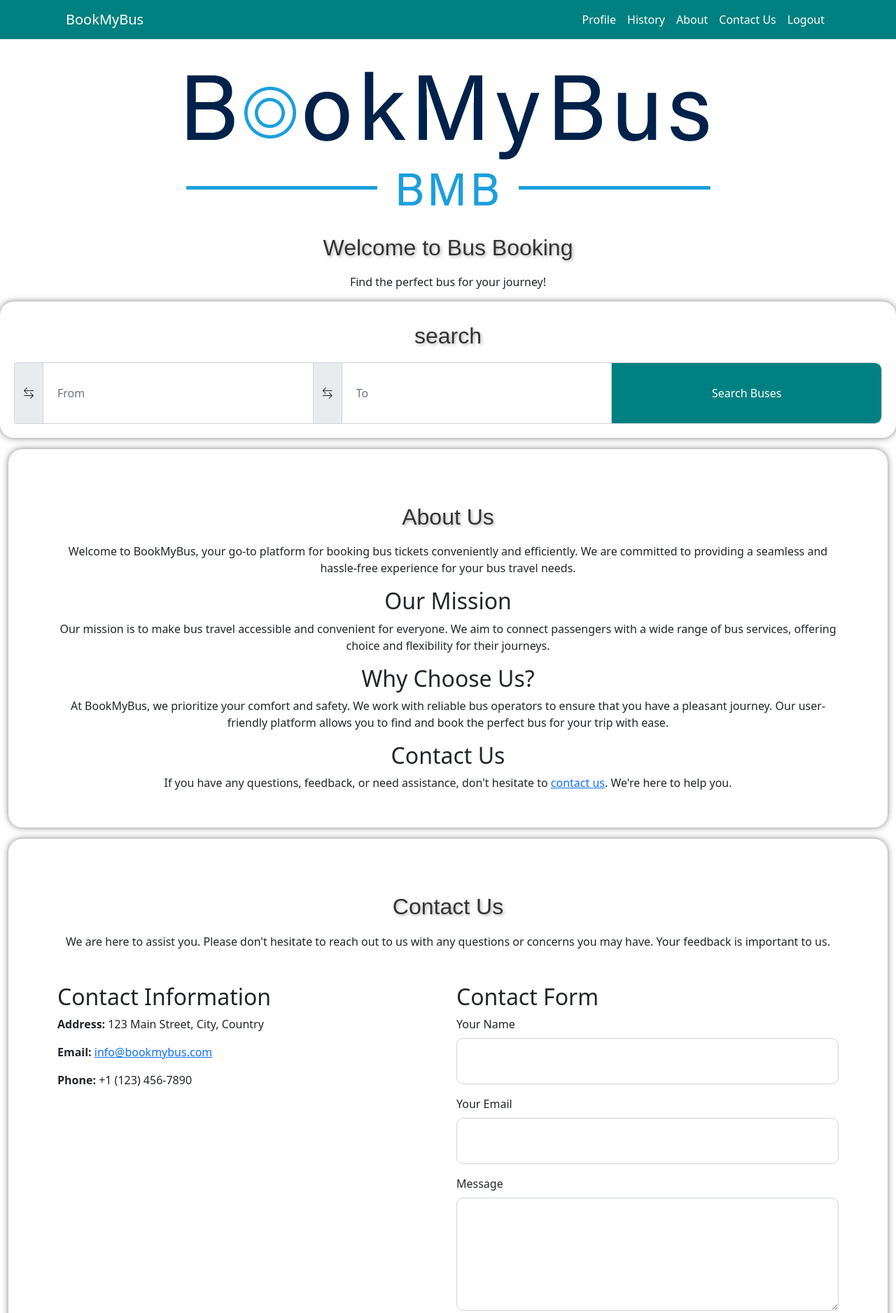
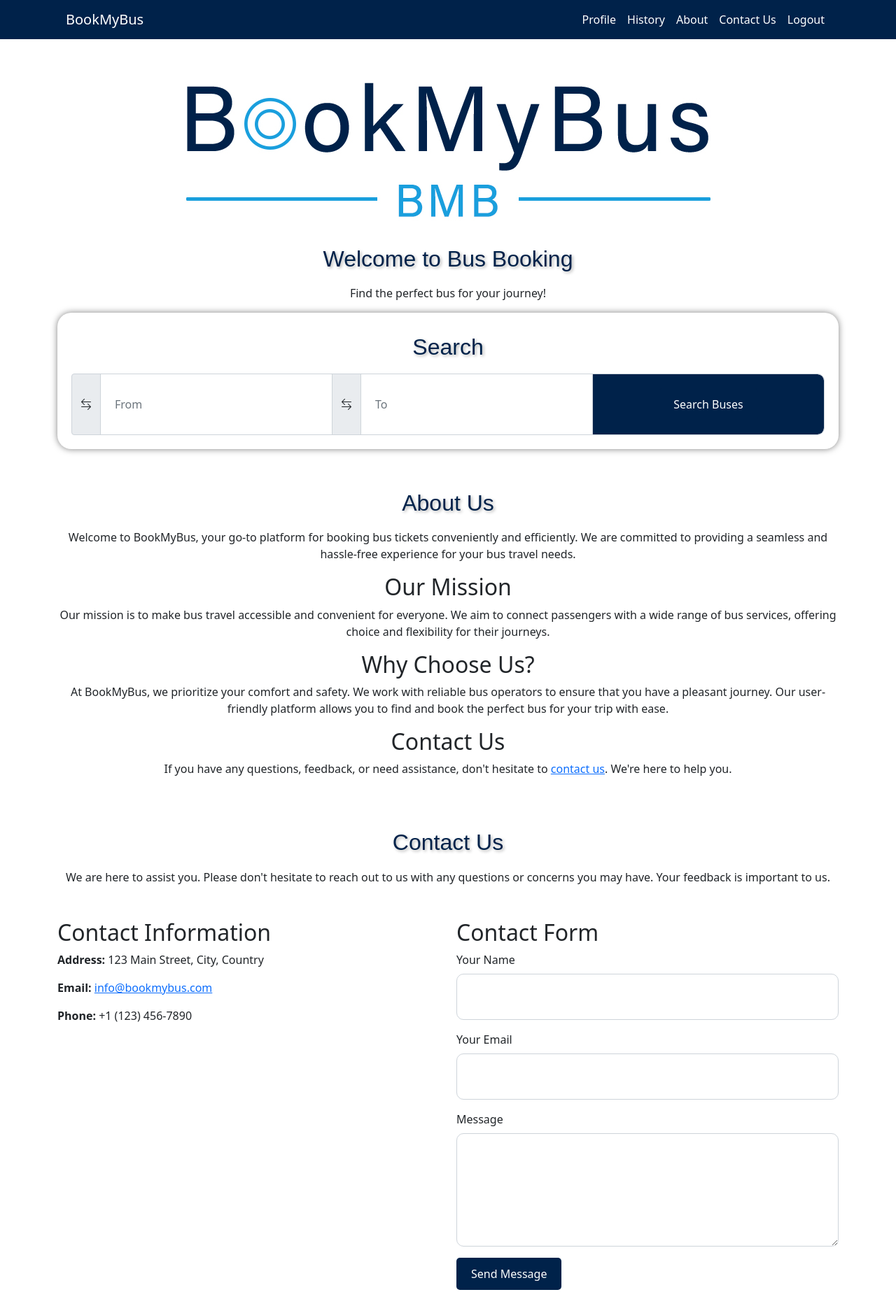
Before and after one commit to Abubakarauta/frontend, a plain HTML site: page index.html in a window 1280 px wide. Shown: the top 1877 px of the page at 70% size. Drawn offline with Linux system fonts and the light colour scheme; no server answers.

Commit message:
color pallet stlye

```diff
--- a/index.html
+++ b/index.html
@@ -1,32 +1,23 @@
 <!DOCTYPE html>
 <html lang="en">
-
 <head>
     <meta charset="UTF-8">
-
     <meta name="viewport" content="width=device-width, initial-scale=1.0">
     <title>Bus Booking Home</title>
     <!-- Include Bootstrap CSS -->
     <link href="bootstrap-5.1.3-dist/css/bootstrap.min.css" rel="stylesheet">
-    <link href="bootstrap-5.1.3-dist\bootstrap-icons\bootstrap-icons-1.11.1\bootstrap-icons.min.css" rel="stylesheet">
-
+    <link href="bootstrap-5.1.3-dist/bootstrap-icons/bootstrap-icons-1.11.1/bootstrap-icons.min.css" rel="stylesheet">
     <link href="style.css" rel="stylesheet">
-
-    <!-- Custom CSS for your website -->
-
 </head>
-
 <body>
-
-
-
-    <div class="container-fluid ">
+    <div class="container-fluid">
         <div class="row">
-
-            <!-- <div class="col-md-6 offset-md-3"> -->
             <nav class="navbar navbar-expand-lg navbar-light navi">
                 <div class="container">
-                        <a class="navbar-brand text-white me-auto" href="index.html">BookMyBus</a>
+                    <a class="navbar-brand text-white me-auto" href="index.html">
+                        <!-- <img src="./BookMyBus1.jpg" alt="Your Logo" class="img-fluid logo"> -->
+                        BookMyBus
+                    </a>
                     <button class="navbar-toggler" type="button" data-bs-toggle="collapse"
                         data-bs-target="#navbarNav" aria-controls="navbarNav" aria-expanded="false"
                         aria-label="Toggle navigation">
@@ -37,7 +28,6 @@
                             <li class="nav-item">
                                 <a class="nav-link text-white" href="profile.html">Profile</a>
                             </li>
-
                             <li class="nav-item">
                                 <a class="nav-link text-white" href="booking_history.html">History</a>
                             </li>
@@ -45,13 +35,8 @@
                                 <a class="nav-link text-white" href="about.html">About</a>
                             </li>
                             <li class="nav-item">
-                                    <a class ="nav-link text-white" href="contact.html">Contact Us</a>
+                                <a class="nav-link text-white" href="contact.html">Contact Us</a>
                             </li>
-                                <!-- Remove the "Booking" option -->
-                                <!-- <li class="nav-item">
-                                    <a class="nav-link text-white" href="bus_booking.html">Booking</a>
-                                </li> -->
-
                             <li class="nav-item">
                                 <a class="nav-link text-white" id="logout" href="#" onclick="logoutUser()">Logout</a>
                             </li>
@@ -59,18 +44,22 @@
                     </div>
                 </div>
             </nav>
+        </div>
+    </div>
 
-                <div class="logo">
+    <div class="container mt-3">
+        <div class="row">
+            <div class="col-md-12">
+                <div class="logo text-center">
                     <img src="./BookMyBus 1.jpg" alt="Your Logo" class="img-fluid">
                 </div>
-
-                <h1 class="text-center mt-3">Welcome to Bus Booking</h1>
+                <h1 class="home-heading text-center mt-3">Welcome to Bus Booking</h1>
                 <p class="text-center">Find the perfect bus for your journey!</p>
                 <!-- Search Form -->
                 <form id="search-form" action="./bus_details.html" class="search-form">
                     <!-- <div class="mb-3 d-flex align-items-center"> -->
                         <fieldset class="form-group">
-                             <h1 class="text-center ">search</h1>
+                            <h1 class="text-center">Search</h1>
                             <div class="input-group">
                                 <span class="input-group-text"><i class="bi bi-arrow-left-right"></i></span>
                                 <input type="text" name="departure" class="form-control" id="departure-location" list="departure-list"
@@ -81,52 +70,37 @@
                                 <input type="text" name="arrival" class="form-control" id="arrival-location" list="arrival-list"
                                     name="arrival_location" required placeholder="To">
                                 <datalist id="arrival-list"></datalist>
-                                <div class=" form-control btn-custom">
-                                    <button type="submit" class="btn-custom btn">Search Buses</button>
-                                    <!-- <a href="bus_details.html" class="btn-custom btn">Search Buses</a> -->
+                                <div class="form-control btn-custom">
+                                    <button type="submit" class="btn btn-custom">Search Buses</button>
+                                </div>
+                            </div>
+                        </fieldset>
+                    <!-- </div> -->
+                </form>
+            </div>
+        </div>
     </div>
 
-                            </div>
-                        </fieldset>
-                    </div>
-                </form>
-
-
-
-                <form id="search-form"  class="search-form mt-3">
-                    <div class="mb-3 d-flex align-items-center">
     <div class="container mt-5">
+        <div class="row">
+            <div class="col-md-12">
                 <h1 class="text-center">About Us</h1>
                 <p class="text-center">Welcome to BookMyBus, your go-to platform for booking bus tickets conveniently and efficiently. We are committed to providing a seamless and hassle-free experience for your bus travel needs.</p>
-
                 <h2 class="text-center">Our Mission</h2>
                 <p class="text-center">Our mission is to make bus travel accessible and convenient for everyone. We aim to connect passengers with a wide range of bus services, offering choice and flexibility for their journeys.</p>
-
                 <h2 class="text-center">Why Choose Us?</h2>
                 <p class="text-center">At BookMyBus, we prioritize your comfort and safety. We work with reliable bus operators to ensure that you have a pleasant journey. Our user-friendly platform allows you to find and book the perfect bus for your trip with ease.</p>
-
                 <h2 class="text-center">Contact Us</h2>
                 <p class="text-center">If you have any questions, feedback, or need assistance, don't hesitate to <a href="contact.html">contact us</a>. We're here to help you.</p>
             </div>
-
-                    <!-- </div> -->
-                </form>
-
-
-
-
-
-
-                <!-- </div> -->
+        </div>
     </div>
 
-
-            <form id="search-form"  class="search-form mt-3">
-                <div class="mb-3 d-flex align-items-center">
     <div class="container mt-5">
+        <div class="row">
+            <div class="col-md-12">
                 <h1 class="text-center">Contact Us</h1>
                 <p class="text-center">We are here to assist you. Please don't hesitate to reach out to us with any questions or concerns you may have. Your feedback is important to us.</p>
-
                 <div class="row mt-5">
                     <div class="col-md-6">
                         <h2>Contact Information</h2>
@@ -152,22 +126,15 @@
                             <button type="submit" class="btn btn-custom">Send Message</button>
                         </form>
                     </div>
-
+                </div>
+            </div>
+        </div>
     </div>
 
-
-                    </div
-
-                </div>
-            </form>
-
-        </div>
-        <!-- Footer -->
     <footer class="footer mt-5">
         <div class="container text-center">
             <p>&copy; 2023 BookMyBus. All rights reserved.</p>
             <p>Contact us at <a href="mailto:info@bookmybus.com">info@bookmybus.com</a></p>
-               <!-- Add social media links (replace with actual URLs) -->
             <div class="social-media">
                 <a href="https://facebook.com/bookmybus" target="_blank" title="Facebook"><i class="bi bi-facebook"></i></a>
                 <a href="https://twitter.com/bookmybus" target="_blank" title="Twitter"><i class="bi bi-twitter"></i></a>
@@ -179,39 +146,5 @@
     <!-- Include Bootstrap JavaScript (and any other scripts you may need) -->
     <script src="bootstrap-5.1.3-dist/js/bootstrap.min.js"></script>
     <script src="javascript.js"></script> <!-- Include your custom JavaScript file -->
-    <!-- <script src="javascript.js"></script> Include your custom JavaScript file -->
-    <script>
-        let locations = [];
-        const arrivalList = document.querySelector('#arrival-list');
-        const departureList = document.querySelector('#departure-list');
-
-        async function fetchItems() {
-            try {
-                let res = await fetch("http://localhost:8000/api/booking/buses/search");
-            res = await res.json();
-
-            locations = res;
-            res.forEach(item => {
-                console.table(item);
-
-                let ele1 = document.createElement('option');
-                let ele2 = document.createElement('option');
-                ele1.setAttribute('value', item.arrival_location)
-                ele2.setAttribute('value', item.departure_location)
-
-                arrivalList.append(ele1);
-                departureList.append(ele2);
-            })
-
-            console.log(departureList.children);
-            } catch (error) {
-                console.error(error);
-            }
-        };
-
-        fetchItems();
-    </script>
-
 </body>
-
 </html>
--- a/style.css
+++ b/style.css
@@ -5,16 +5,20 @@
 
 .home-heading {
     text-align: center;
-    color: orange;
+    color: #00224a;
     margin-top: 20px;
 }
 
-
+.navbar-toggler {
+    /* color: white; */
+    background-color: #ffff;
+}
 
 
 /* Define the primary and accent colors */
 :root {
-    --primary-color: teal;
+    --primary-color: #00224a;
+    /* --primary-color: #18a0de; */
     --accent-color: orange;
 }
 .navi{
@@ -44,7 +48,7 @@
 h1 {
     font-family:  sans-serif;
     text-align: center;
-    color: #333; /* Change to your preferred text color */
+    color: #00224a; /* Change to your preferred text color */
     text-shadow: 2px 2px 4px rgba(0, 0, 0, 0.3);
     font-size: 2rem; /* Adjust the font size as needed */
     background-color: #fff; /* Change to your preferred background color */
```
Lines whose indentation alone changed are shown as unchanged.
